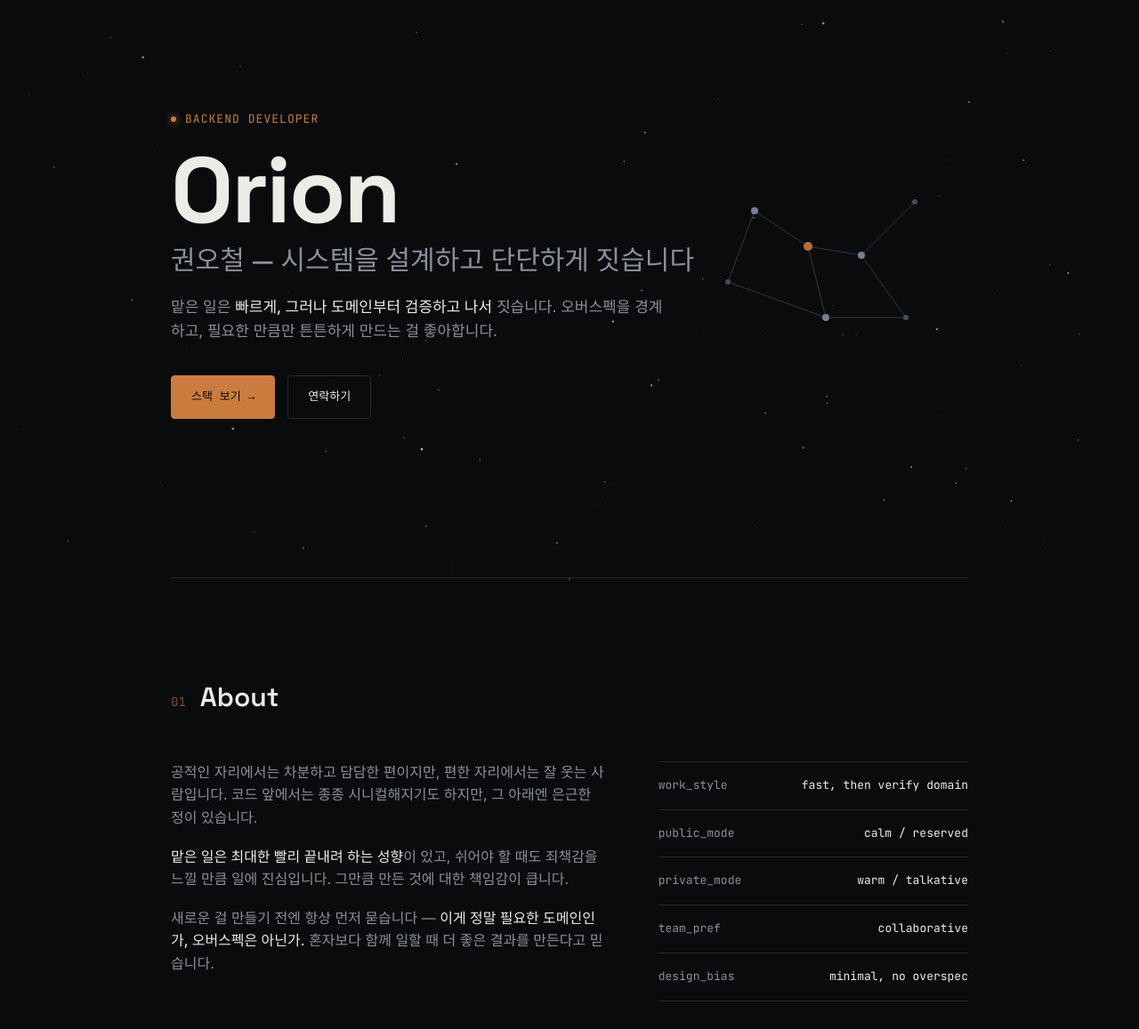
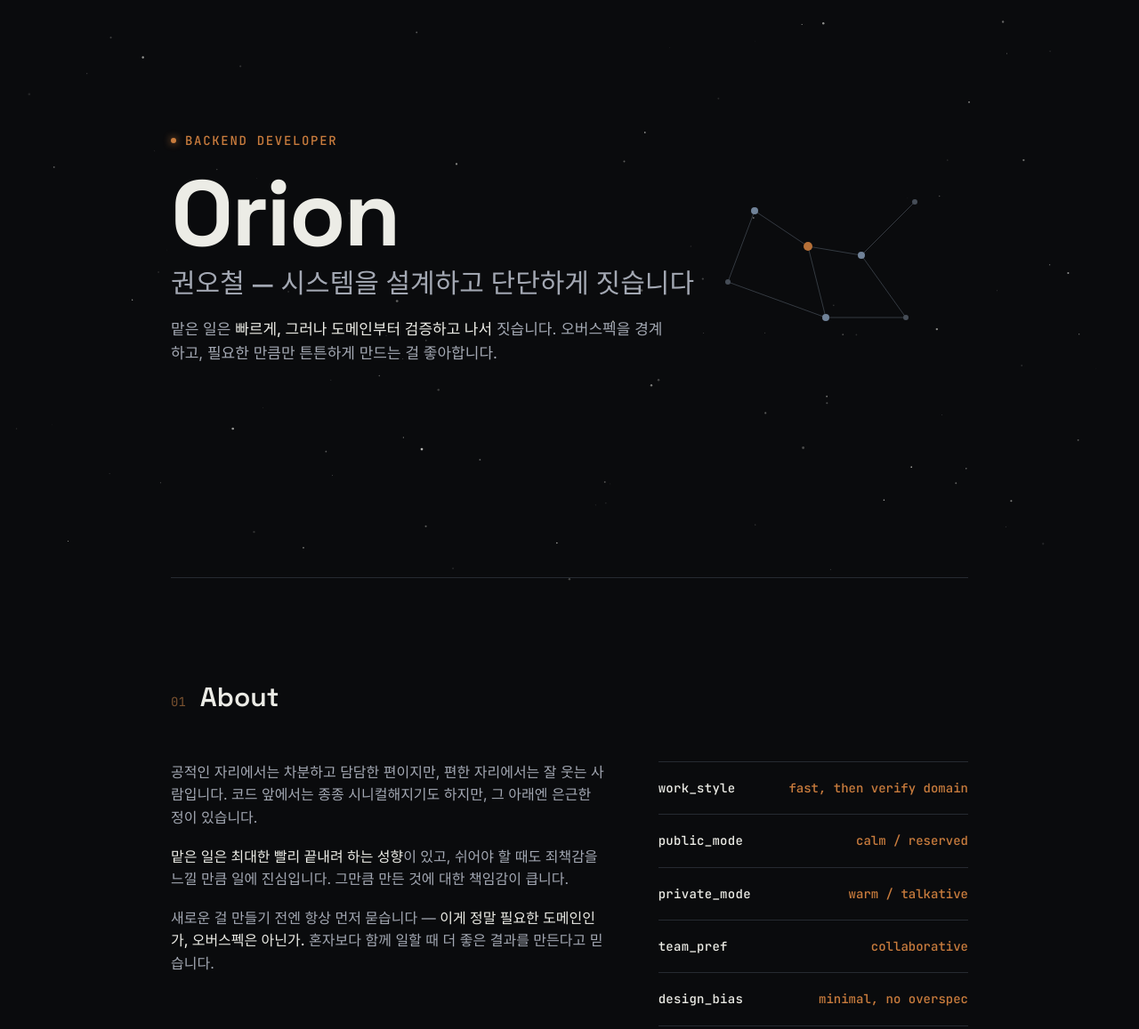
Before and after one commit to ChildrenAon/orion-page, a plain HTML site: page index.html in a window 1280 px wide. Shown: the part 140-1297 px from the top of the page at 89% size. Drawn offline with Linux system fonts and the light colour scheme.

Commit message:
Improve readability: remove hero CTAs, capitalize nav, boost English text contrast

```diff
--- a/index.html
+++ b/index.html
@@ -14,7 +14,7 @@
     --surface-2: #1b1e23;
     --line: #262a31;
     --text: #ecece6;
-    --text-muted: #8b8f98;
+    --text-muted: #a3a8b3;
     --accent: #c97c3d;
     --accent-dim: #7a5230;
     --star: #7c90a8;
@@ -48,7 +48,7 @@
   .logo{ font-family:'Space Grotesk', sans-serif; font-weight:600; font-size:18px; letter-spacing:0.02em; }
   .logo span{ color: var(--accent); }
   nav{ display:flex; gap:28px; }
-  nav a{ font-family:'JetBrains Mono', monospace; font-size:13px; color: var(--text-muted); transition: color .2s; }
+  nav a{ font-family:'JetBrains Mono', monospace; font-size:13px; font-weight:500; color: var(--text-muted); text-transform:capitalize; transition: color .2s; }
   nav a:hover{ color: var(--text); }
 
   /* HERO */
@@ -59,9 +59,10 @@
   }
   .eyebrow{
     font-family:'JetBrains Mono', monospace;
-    font-size: 13px;
+    font-size: 14px;
+    font-weight: 500;
     color: var(--accent);
-    letter-spacing: 0.08em;
+    letter-spacing: 0.12em;
     margin-bottom: 20px;
     display:flex; align-items:center; gap:10px;
   }
@@ -139,19 +140,19 @@
   .about-text strong{ color: var(--text); font-weight:500; }
   .traits{ display:flex; flex-direction:column; gap:0; border-top:1px solid var(--line); }
   .trait{
-    display:flex; justify-content:space-between; padding: 16px 0;
+    display:flex; justify-content:space-between; align-items:center; padding: 18px 0;
     border-bottom: 1px solid var(--line);
-    font-family:'JetBrains Mono', monospace; font-size: 13px;
+    font-family:'JetBrains Mono', monospace; font-size: 14px; font-weight:500;
   }
-  .trait .k{ color: var(--text-muted); }
-  .trait .v{ color: var(--text); text-align:right; }
+  .trait .k{ color: var(--text); letter-spacing: 0.02em; }
+  .trait .v{ color: var(--accent); text-align:right; }
 
   /* stack */
   .stack-list{ display:grid; grid-template-columns: repeat(3, 1fr); gap: 1px; background: var(--line); border:1px solid var(--line); }
   @media (max-width: 700px){ .stack-list{ grid-template-columns: repeat(2, 1fr); } }
   .stack-item{
     background: var(--bg); padding: 22px 20px;
-    font-family:'JetBrains Mono', monospace; font-size: 13px;
+    font-family:'JetBrains Mono', monospace; font-size: 14px; font-weight:500;
     color: var(--text-muted);
     transition: background .2s, color .2s;
   }
@@ -170,7 +171,7 @@
   .project p{ color: var(--text-muted); font-size:15px; margin-bottom: 14px; max-width:560px; }
   .tags{ display:flex; gap:8px; flex-wrap:wrap; }
   .tag{
-    font-family:'JetBrains Mono', monospace; font-size: 11px;
+    font-family:'JetBrains Mono', monospace; font-size: 12px; font-weight:500;
     padding: 4px 10px; border:1px solid var(--line); border-radius: 20px;
     color: var(--text-muted);
   }
@@ -222,10 +223,6 @@
       맡은 일은 <strong>빠르게, 그러나 도메인부터 검증하고 나서</strong> 짓습니다.
       오버스펙을 경계하고, 필요한 만큼만 튼튼하게 만드는 걸 좋아합니다.
     </p>
-    <div class="cta-row">
-      <a href="#stack" class="btn primary">스택 보기 →</a>
-      <a href="#contact" class="btn ghost">연락하기</a>
-    </div>
 
     <svg class="starmap" viewBox="0 0 420 420" fill="none" xmlns="http://www.w3.org/2000/svg">
       <!-- Orion belt + surrounding nodes styled as a system/architecture map -->
```
